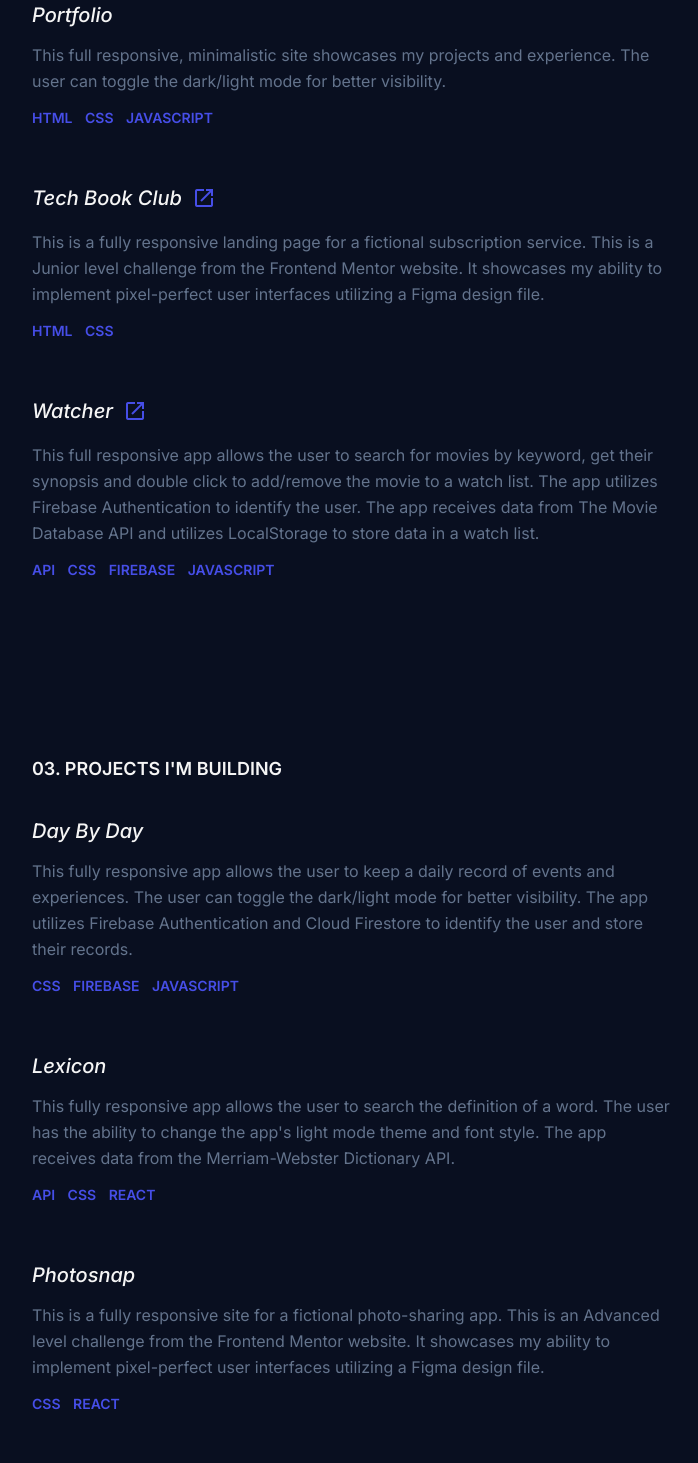
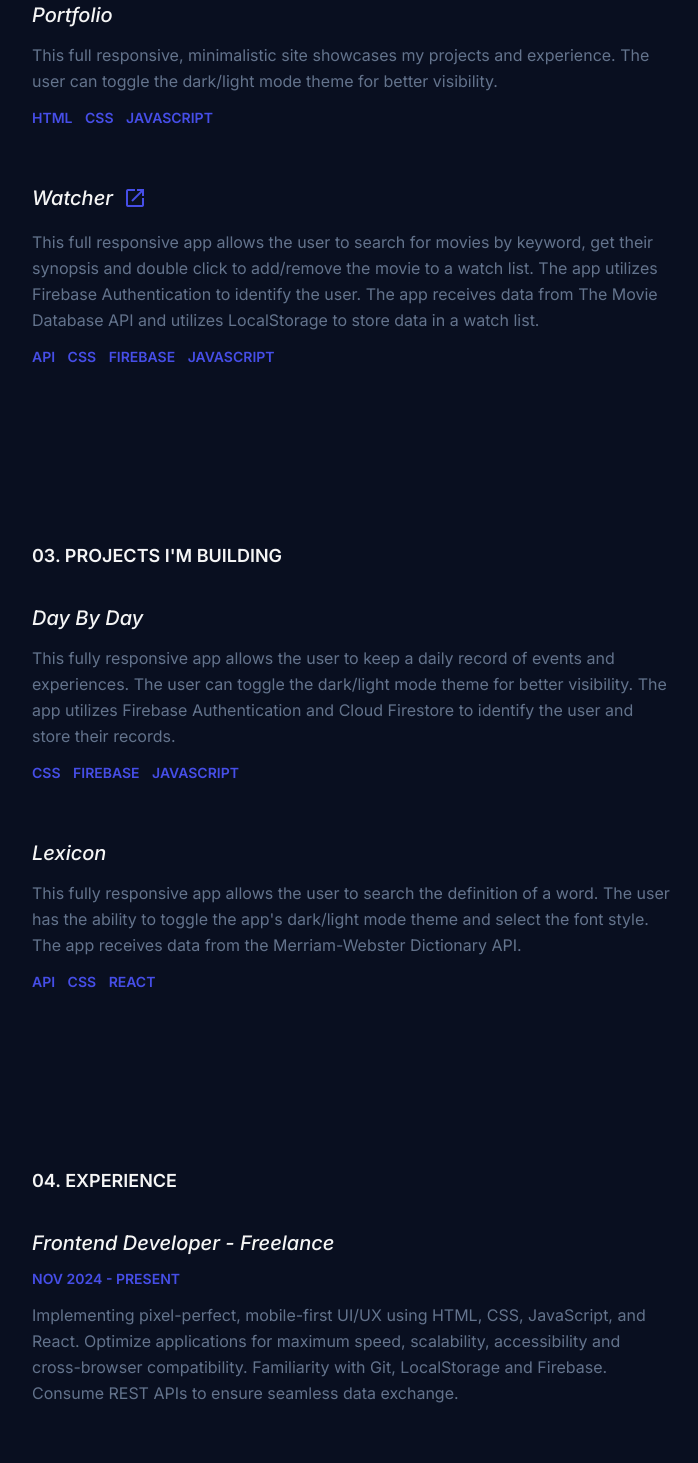
Before and after one commit to alexismgjackson-github/portfolio, a plain HTML site: page Portfolio/index.html in a window 1280 px wide. Shown: the part 873-2336 px from the top of the page, without its empty margins (288-986 px from the left). Drawn offline with nearby package versions, Linux system fonts and the light colour scheme.

Commit message:
Add files via upload

```diff
--- a/Portfolio/index.html
+++ b/Portfolio/index.html
@@ -78,36 +78,13 @@
             </div>
             <p class="project-details">
               This full responsive, minimalistic site showcases my projects and
-              experience. The user can toggle the dark/light mode for better
-              visibility.
+              experience. The user can toggle the dark/light mode theme for
+              better visibility.
             </p>
             <ul class="project-tools">
               <li class="tool">HTML</li>
               <li class="tool">CSS</li>
               <li class="tool">JavaScript</li>
-            </ul>
-          </div>
-          <div class="project">
-            <div class="project-header">
-              <h3 class="project-name">Tech Book Club</h3>
-              <a
-                href="https://alexis-jackson-techbookclub.netlify.app/"
-                target="_blank"
-                class="project-link"
-                alt="Link to Tech Book Club project"
-              >
-                <span class="material-symbols-outlined">open_in_new</span>
-              </a>
-            </div>
-            <p class="project-details">
-              This is a fully responsive landing page for a fictional
-              subscription service. This is a Junior level challenge from the
-              Frontend Mentor website. It showcases my ability to implement
-              pixel-perfect user interfaces utilizing a Figma design file.
-            </p>
-            <ul class="project-tools">
-              <li class="tool">HTML</li>
-              <li class="tool">CSS</li>
             </ul>
           </div>
           <div class="project">
@@ -158,8 +135,9 @@
             <p class="project-details">
               This fully responsive app allows the user to keep a daily record
               of events and experiences. The user can toggle the dark/light mode
-              for better visibility. The app utilizes Firebase Authentication
-              and Cloud Firestore to identify the user and store their records.
+              theme for better visibility. The app utilizes Firebase
+              Authentication and Cloud Firestore to identify the user and store
+              their records.
             </p>
             <ul class="project-tools">
               <li class="tool">CSS</li>
@@ -180,34 +158,12 @@
             </div>
             <p class="project-details">
               This fully responsive app allows the user to search the definition
-              of a word. The user has the ability to change the app's light mode
-              theme and font style. The app receives data from the
-              Merriam-Webster Dictionary API.
+              of a word. The user has the ability to toggle the app's dark/light
+              mode theme and select the font style. The app receives data from
+              the Merriam-Webster Dictionary API.
             </p>
             <ul class="project-tools">
               <li class="tool">API</li>
-              <li class="tool">CSS</li>
-              <li class="tool">React</li>
-            </ul>
-          </div>
-          <div class="project">
-            <div class="project-header">
-              <h3 class="project-name">Photosnap</h3>
-              <a
-                href="#"
-                target="#"
-                class="project-link"
-                alt="Link to Photosnap project"
-              >
-              </a>
-            </div>
-            <p class="project-details">
-              This is a fully responsive site for a fictional photo-sharing app.
-              This is an Advanced level challenge from the Frontend Mentor
-              website. It showcases my ability to implement pixel-perfect user
-              interfaces utilizing a Figma design file.
-            </p>
-            <ul class="project-tools">
               <li class="tool">CSS</li>
               <li class="tool">React</li>
             </ul>
```
